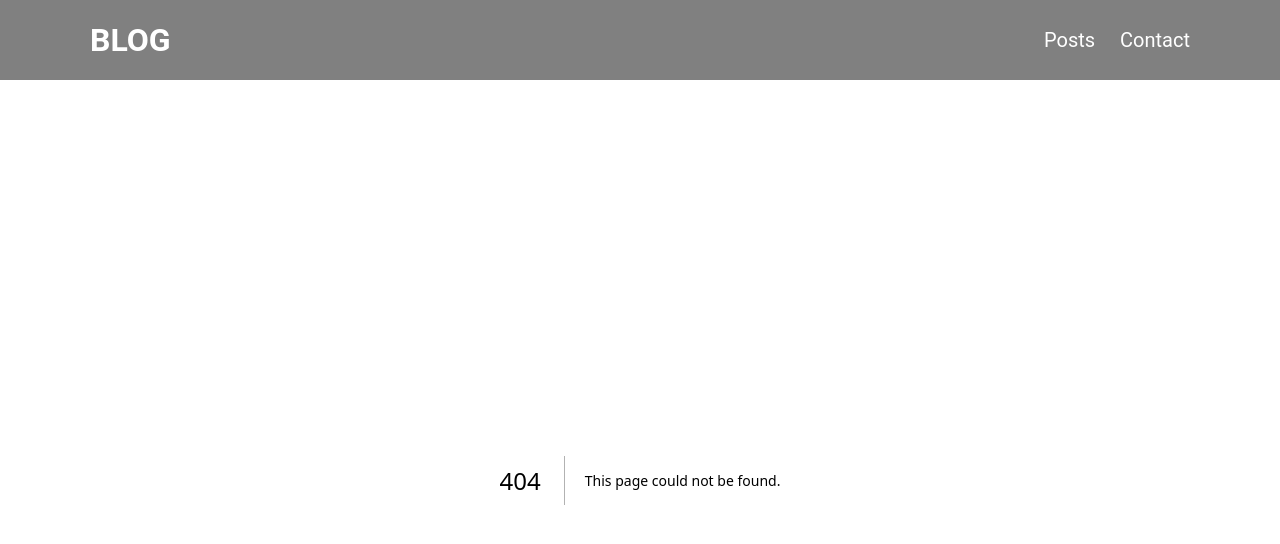
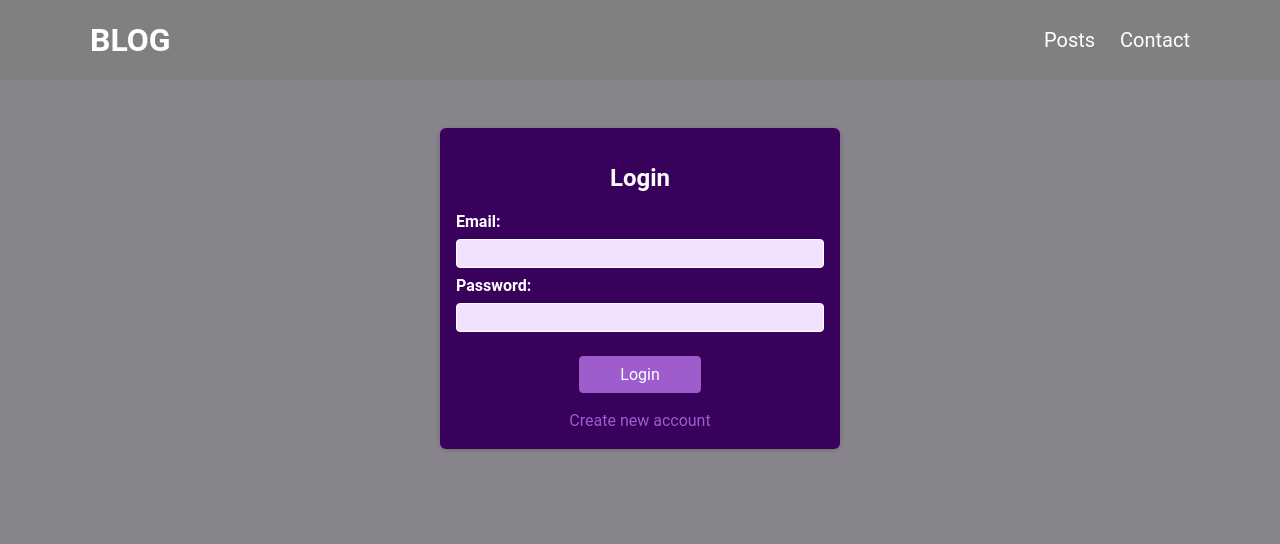
Before and after one commit to NMiokliotsah/nextjs-blog, a Next.js app: page /auth in a window 1280 px wide. Before the commit this address had no page. Shown: the top 544 px of the page. Built offline with nearby package versions, Linux system fonts and the light colour scheme.

Commit message:
add the AuthPage

```diff
--- /dev/null
+++ b/components/Auth/AuthForm.module.scss
@@ -0,0 +1,73 @@
+.auth {
+  margin: 3rem auto;
+  width: 95%;
+  max-width: 25rem;
+  border-radius: 6px;
+  background-color: #38015c;
+  box-shadow: 0 1px 4px rgba(0, 0, 0, 0.2);
+  padding: 1rem;
+
+  h1 {
+    text-align: center;
+    color: white;
+  }
+}
+
+
+.control {
+  margin-bottom: 0.5rem;
+
+  label {
+    display: block;
+    color: white;
+    font-weight: bold;
+    margin-bottom: 0.5rem;
+  }
+
+  input {
+    font: inherit;
+    background-color: #f1e1fc;
+    color: #38015c;
+    border-radius: 4px;
+    border: 1px solid white;
+    width: 100%;
+    text-align: left;
+    padding: 0.25rem;
+  }
+}
+
+
+.actions {
+  margin-top: 1.5rem;
+  display: flex;
+  flex-direction: column;
+  align-items: center;
+
+  button {
+    cursor: pointer;
+    font: inherit;
+    color: white;
+    background-color: #9f5ccc;
+    border: 1px solid #9f5ccc;
+    border-radius: 4px;
+    padding: 0.5rem 2.5rem;
+  }
+
+  button:hover {
+    background-color: #873abb;
+    border-color: #873abb;
+  }
+
+  .toggle {
+    margin-top: 1rem;
+    background-color: transparent;
+    color: #9f5ccc;
+    border: none;
+    padding: 0.15rem 1.5rem;
+  }
+
+  .toggle:hover {
+    background-color: transparent;
+    color: #ae82cc;
+  }
+}
--- /dev/null
+++ b/components/Auth/AuthForm.tsx
@@ -0,0 +1,38 @@
+import { useState } from 'react';
+import styles from './AuthForm.module.scss';
+
+function AuthForm() {
+  const [isLogin, setIsLogin] = useState(true);
+
+  function switchAuthModeHandler() {
+    setIsLogin((prevState) => !prevState);
+  }
+
+  return (
+    <section className={styles.auth}>
+      <h1>{isLogin ? 'Login' : 'Sign Up'}</h1>
+      <form>
+        <div className={styles.control}>
+          <label htmlFor='email'>Email:</label>
+          <input type='email' id='email' required />
+        </div>
+        <div className={styles.control}>
+          <label htmlFor='password'>Password:</label>
+          <input type='password' id='password' required />
+        </div>
+        <div className={styles.actions}>
+          <button>{isLogin ? 'Login' : 'Create Account'}</button>
+          <button
+            type='button'
+            className={styles.toggle}
+            onClick={switchAuthModeHandler}
+          >
+            {isLogin ? 'Create new account' : 'Login with existing account'}
+          </button>
+        </div>
+      </form>
+    </section>
+  );
+}
+
+export default AuthForm;
--- /dev/null
+++ b/pages/auth/index.tsx
@@ -0,0 +1,7 @@
+import AuthForm from "../../components/Auth/AuthForm";
+
+function AuthPage() {
+  return <AuthForm />
+}
+
+export default AuthPage;
```
